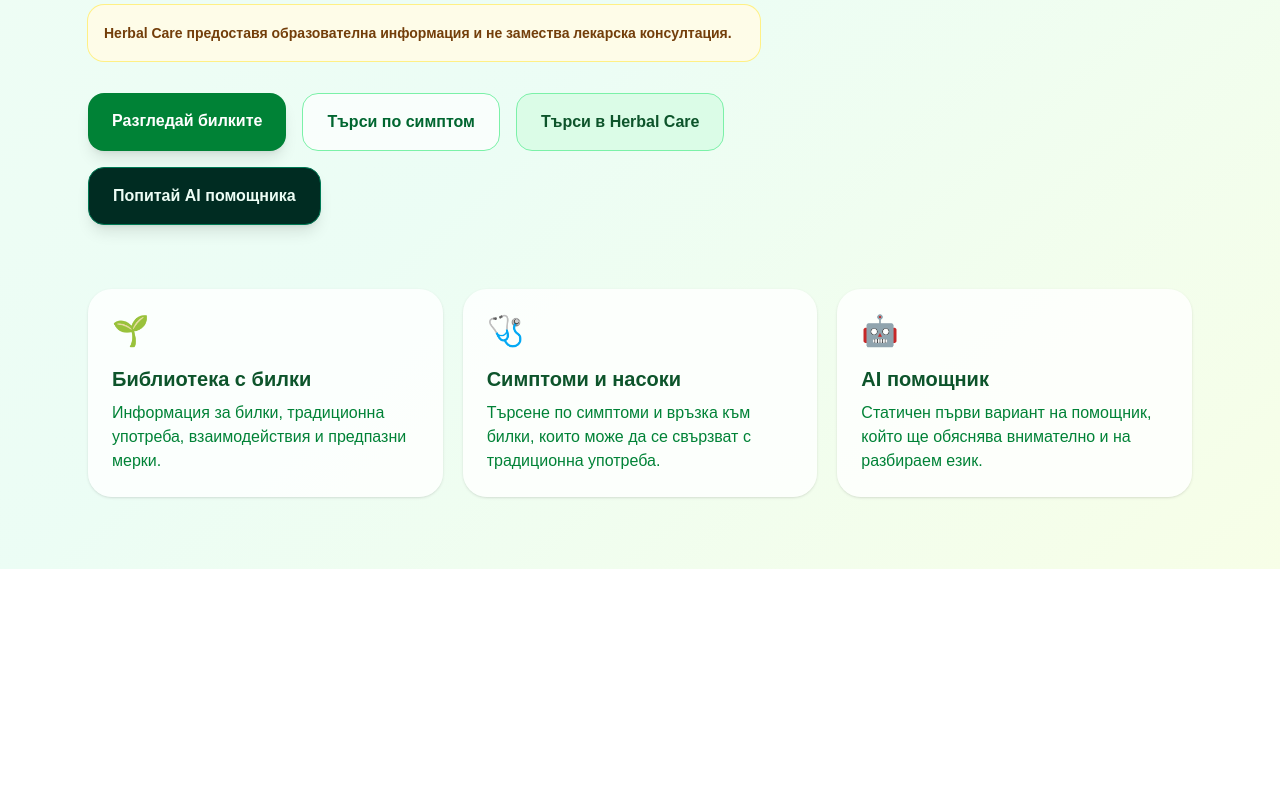
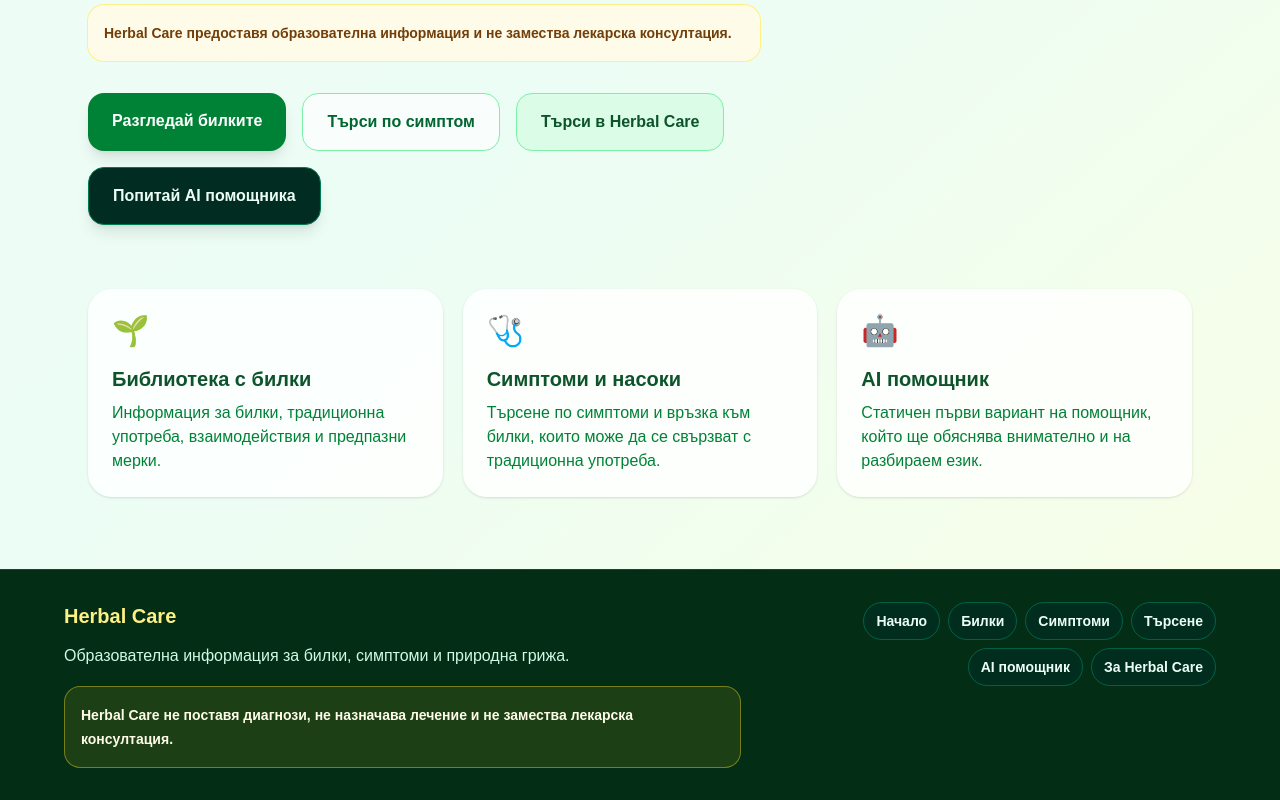
Before and after one commit to angelvatevpelovo/herbal-care, a Next.js app: page / in a window 1280 px wide. Shown: the part 549-1349 px from the top of the page. Before the commit the page ends 1118 px from the top, so only its background shows below. Built offline with nearby package versions, Linux system fonts and the light colour scheme.

Commit message:
Add shared footer disclaimer

```diff
--- /dev/null
+++ b/app/components/Footer.tsx
@@ -0,0 +1,41 @@
+import Link from "next/link";
+
+const footerLinks = [
+  { href: "/", label: "Начало" },
+  { href: "/herbs", label: "Билки" },
+  { href: "/symptoms", label: "Симптоми" },
+  { href: "/search", label: "Търсене" },
+  { href: "/ai", label: "AI помощник" },
+  { href: "/about", label: "За Herbal Care" },
+];
+
+export default function Footer() {
+  return (
+    <footer className="mt-auto border-t border-emerald-900 bg-green-950 px-6 py-8 text-emerald-50">
+      <div className="mx-auto grid max-w-6xl gap-6 md:grid-cols-[1.2fr_0.8fr]">
+        <section>
+          <h2 className="text-xl font-bold text-yellow-200">Herbal Care</h2>
+          <p className="mt-3 max-w-2xl leading-7 text-emerald-100">
+            Образователна информация за билки, симптоми и природна грижа.
+          </p>
+          <p className="mt-4 max-w-3xl rounded-2xl border border-yellow-300/40 bg-yellow-300/10 p-4 text-sm font-semibold leading-6 text-yellow-50">
+            Herbal Care не поставя диагнози, не назначава лечение и не замества
+            лекарска консултация.
+          </p>
+        </section>
+
+        <nav className="flex flex-wrap content-start gap-2 md:justify-end" aria-label="Footer navigation">
+          {footerLinks.map((link) => (
+            <Link
+              key={link.href}
+              href={link.href}
+              className="rounded-full border border-emerald-800 bg-emerald-950/70 px-3 py-2 text-sm font-semibold text-emerald-50 transition hover:border-yellow-300 hover:text-yellow-100 focus:outline-none focus:ring-2 focus:ring-yellow-300 focus:ring-offset-2 focus:ring-offset-green-950"
+            >
+              {link.label}
+            </Link>
+          ))}
+        </nav>
+      </div>
+    </footer>
+  );
+}
--- a/app/layout.tsx
+++ b/app/layout.tsx
@@ -1,5 +1,6 @@
 import type { Metadata } from "next";
 import { Geist, Geist_Mono } from "next/font/google";
+import Footer from "./components/Footer";
 import "./globals.css";
 
 const geistSans = Geist({
@@ -27,7 +28,10 @@ export default function RootLayout({
       lang="en"
       className={`${geistSans.variable} ${geistMono.variable} h-full antialiased`}
     >
-      <body className="min-h-full flex flex-col">{children}</body>
+      <body className="min-h-full flex flex-col">
+        {children}
+        <Footer />
+      </body>
     </html>
   );
 }
```
